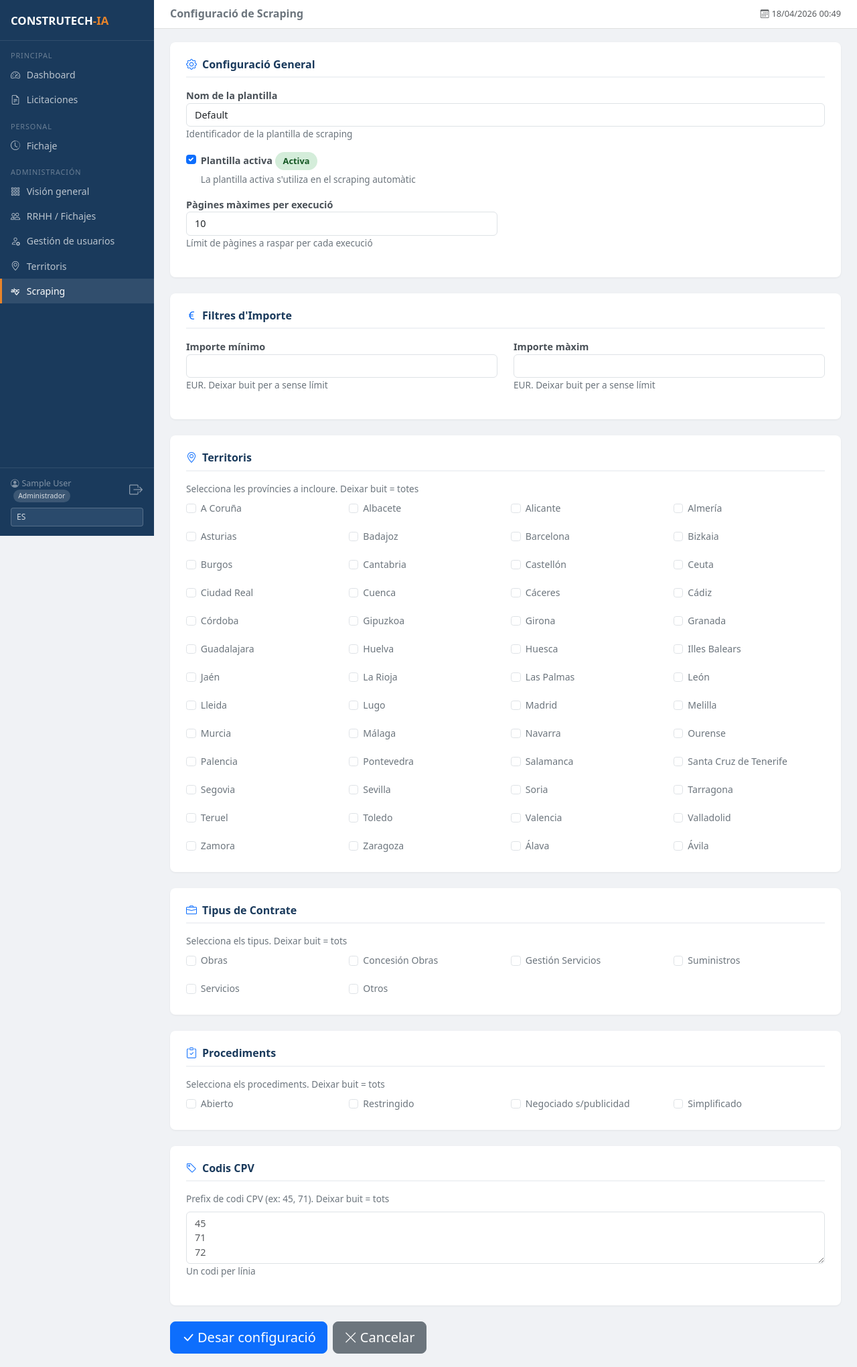
After one commit to DiegoMoralesCaballero04/contructora, a Django app: page /portal/admin-portal/scraping/ in a window 1280 px wide. The commit adds this page. Shown: the whole page at 67% size. Run offline with Django 4.2, Linux system fonts and the light colour scheme; a user stored in the database is signed in; data comes from the database, SQL or seed files in the repository; tables that the repository leaves empty hold one stand-in row (values such as "Sample post"); data that the repository does not hold is empty; parts of the project's set-up code (start-up, migrations or seed data) failed here and were passed over.

Commit message:
portal web plantilla scrapping

```diff
--- /dev/null
+++ b/apps/portal/context_processors.py
@@ -0,0 +1,11 @@
+from django.conf import settings
+
+
+def scraping_context(request):
+    has_scraping = False
+    try:
+        from modules.licitaciones.scraping.models import ScrapingTemplate
+        has_scraping = True
+    except ImportError:
+        pass
+    return {'has_scraping': has_scraping}
--- a/apps/portal/urls.py
+++ b/apps/portal/urls.py
@@ -23,6 +23,14 @@ if views._LICITACIONES:
         path('admin-portal/territories/contacte/<int:pk>/edit/', views.ContacteEditView.as_view(), name='contacte_edit'),
         path('admin-portal/territories/contacte/<int:pk>/delete/', views.ContacteDeleteView.as_view(), name='contacte_delete'),
     ]
+    try:
+        from modules.licitaciones.scraping.models import ScrapingTemplate
+        if hasattr(views, 'ScrapingConfigView'):
+            urlpatterns += [
+                path('admin-portal/scraping/', views.ScrapingConfigView.as_view(), name='scraping_config'),
+            ]
+    except ImportError:
+        pass
 
 if views._RRHH:
     urlpatterns += [
--- a/apps/portal/views.py
+++ b/apps/portal/views.py
@@ -688,6 +688,84 @@ if _RRHH:
             })
 
 
+# ─── Scraping Configuration ──────────────────────────────────────────────────
+
+if _LICITACIONES:
+    try:
+        from modules.licitaciones.scraping.models import ScrapingTemplate
+        _SCRAPING = True
+    except ImportError:
+        _SCRAPING = False
+
+    if _SCRAPING:
+        class ScrapingConfigView(AdminAccessMixin, View):
+            template_name = 'portal/admin/scraping_config.html'
+
+            def get(self, request):
+                template = ScrapingTemplate.get_singleton()
+                from modules.licitaciones.licitaciones.models import PROVINCIES_ESPANYA
+
+                all_provs = []
+                for provs in PROVINCIES_ESPANYA.values():
+                    all_provs.extend(provs)
+                all_provs = sorted(set(all_provs))
+
+                return render(request, self.template_name, {
+                    'template': template,
+                    'profile': get_profile(request.user),
+                    'provincias_list': all_provs,
+                    'tipo_choices': [
+                        ('1', 'Obras'),
+                        ('2', 'Concesión Obras'),
+                        ('3', 'Gestión Servicios'),
+                        ('4', 'Suministros'),
+                        ('5', 'Servicios'),
+                        ('6', 'Otros'),
+                    ],
+                    'procediment_choices': [
+                        ('1', 'Abierto'),
+                        ('2', 'Restringido'),
+                        ('4', 'Negociado s/publicidad'),
+                        ('7', 'Simplificado'),
+                    ],
+                })
+
+            def post(self, request):
+                template = ScrapingTemplate.get_singleton()
+
+                template.nom = request.POST.get('nom', '').strip() or 'Default'
+                template.activa = request.POST.get('activa') == 'on'
+
+                importe_min = request.POST.get('importe_min', '').strip()
+                importe_max = request.POST.get('importe_max', '').strip()
+                template.importe_min = float(importe_min) if importe_min else None
+                template.importe_max = float(importe_max) if importe_max else None
+
+                max_pagines = request.POST.get('max_pagines', '10').strip()
+                template.max_pagines = int(max_pagines) if max_pagines.isdigit() else 10
+
+                template.provincies = request.POST.getlist('provincies')
+                template.tipus_contracte = request.POST.getlist('tipus_contracte')
+                template.procediments = request.POST.getlist('procediments')
+
+                cpv_raw = request.POST.get('cpv_raw', '').strip()
+                if cpv_raw:
+                    cpv_list = [c.strip() for c in cpv_raw.split('\n') if c.strip()]
+                    template.cpv_inclosos = cpv_list
+                else:
+                    template.cpv_inclosos = []
+
+                try:
+                    template.save()
+                    log_action('UPDATE', model_name='ScrapingTemplate', object_id=str(template.pk),
+                               object_repr='ScrapingTemplate', request=request)
+                    messages.success(request, 'Configuració de scraping actualitzada.')
+                except Exception as e:
+                    messages.error(request, f'Error: {e}')
+
+                return redirect('portal:scraping_config')
+
+
 # ─── Language switch (always available) ──────────────────────────────────────
 
 class SetLanguageView(View):
--- a/config/settings/base.py
+++ b/config/settings/base.py
@@ -74,6 +74,7 @@ TEMPLATES = [
                 'django.template.context_processors.request',
                 'django.contrib.auth.context_processors.auth',
                 'django.contrib.messages.context_processors.messages',
+                'apps.portal.context_processors.scraping_context',
             ],
         },
     },
--- a/n8n/workflows/construtech_pipeline_complet.json
+++ b/n8n/workflows/construtech_pipeline_complet.json
@@ -24,7 +24,6 @@
         "sendBody": true,
         "bodyParameters": {
           "parameters": [
-            { "name": "template_id", "value": "1" },
             { "name": "max_pagines", "value": "5" }
           ]
         },
--- /dev/null
+++ b/templates/portal/admin/scraping_config.html
@@ -0,0 +1,151 @@
+{% extends 'portal/base.html' %}
+{% load i18n %}
+
+{% block title %}{% trans "Configuració de Scraping" %} — CONSTRUTECH-IA{% endblock %}
+{% block page_title %}{% trans "Configuració de Scraping" %}{% endblock %}
+
+{% block extra_head %}
+<style>
+  .config-card { background: #fff; border-radius: 8px; padding: 1.5rem; box-shadow: 0 1px 3px rgba(0,0,0,.06); margin-bottom: 1.5rem; }
+  .config-card h6 { color: #1a3a5c; font-weight: 700; margin-bottom: 1rem; padding-bottom: .5rem; border-bottom: 2px solid #f0f2f5; }
+  .form-group { margin-bottom: 1rem; }
+  .form-group label { font-size: .9rem; font-weight: 600; color: #495057; }
+  .form-check-label { font-size: .88rem; color: #6c757d; }
+  .form-control, .form-select { font-size: .9rem; border-color: #dee2e6; }
+  .checkbox-grid { display: grid; grid-template-columns: repeat(auto-fit, minmax(200px, 1fr)); gap: 1rem; }
+  .info-text { font-size: .85rem; color: #6c757d; margin-top: .25rem; }
+  .status-badge { display: inline-block; padding: .25rem .75rem; border-radius: 20px; font-size: .8rem; font-weight: 600; }
+  .status-active { background: #d4edda; color: #155724; }
+  .status-inactive { background: #f8d7da; color: #721c24; }
+</style>
+{% endblock %}
+
+{% block content %}
+<form method="post" id="form-scraping">
+  {% csrf_token %}
+
+  <div class="config-card">
+    <h6 class="mb-3"><i class="bi bi-gear me-2 text-primary"></i>{% trans "Configuració General" %}</h6>
+
+    <div class="form-group">
+      <label for="id_nom">{% trans "Nom de la plantilla" %}</label>
+      <input type="text" class="form-control" id="id_nom" name="nom" value="{{ template.nom }}" required>
+      <small class="info-text">{% trans "Identificador de la plantilla de scraping" %}</small>
+    </div>
+
+    <div class="form-group form-check">
+      <input type="checkbox" class="form-check-input" id="id_activa" name="activa" {% if template.activa %}checked{% endif %}>
+      <label class="form-check-label" for="id_activa">
+        {% trans "Plantilla activa" %}
+        <span class="status-badge {% if template.activa %}status-active{% else %}status-inactive{% endif %}">
+          {% if template.activa %}{% trans "Activa" %}{% else %}{% trans "Inactiva" %}{% endif %}
+        </span>
+      </label>
+      <small class="info-text d-block">{% trans "La plantilla activa s'utiliza en el scraping automàtic" %}</small>
+    </div>
+
+    <div class="row">
+      <div class="col-md-6">
+        <div class="form-group">
+          <label for="id_max_pagines">{% trans "Pàgines màximes per execució" %}</label>
+          <input type="number" class="form-control" id="id_max_pagines" name="max_pagines" value="{{ template.max_pagines }}" min="1" max="100">
+          <small class="info-text">{% trans "Límit de pàgines a raspar per cada execució" %}</small>
+        </div>
+      </div>
+    </div>
+  </div>
+
+  <div class="config-card">
+    <h6 class="mb-3"><i class="bi bi-currency-euro me-2 text-primary"></i>{% trans "Filtres d'Importe" %}</h6>
+
+    <div class="row">
+      <div class="col-md-6">
+        <div class="form-group">
+          <label for="id_importe_min">{% trans "Importe mínimo" %}</label>
+          <input type="number" class="form-control" id="id_importe_min" name="importe_min"
+                 value="{{ template.importe_min|default:'' }}" min="0" step="0.01">
+          <small class="info-text">{% trans "EUR. Deixar buit per a sense límit" %}</small>
+        </div>
+      </div>
+      <div class="col-md-6">
+        <div class="form-group">
+          <label for="id_importe_max">{% trans "Importe màxim" %}</label>
+          <input type="number" class="form-control" id="id_importe_max" name="importe_max"
+                 value="{{ template.importe_max|default:'' }}" min="0" step="0.01">
+          <small class="info-text">{% trans "EUR. Deixar buit per a sense límit" %}</small>
+        </div>
+      </div>
+    </div>
+  </div>
+
+  <div class="config-card">
+    <h6 class="mb-3"><i class="bi bi-geo-alt me-2 text-primary"></i>{% trans "Territoris" %}</h6>
+    <small class="info-text d-block mb-2">{% trans "Selecciona les províncies a incloure. Deixar buit = totes" %}</small>
+    <div class="checkbox-grid">
+      {% for prov in provincias_list %}
+      <div class="form-check">
+        <input class="form-check-input" type="checkbox" name="provincies"
+               id="prov-{{ prov|slugify }}" value="{{ prov }}"
+               {% if prov in template.provincies %}checked{% endif %}>
+        <label class="form-check-label" for="prov-{{ prov|slugify }}">
+          {{ prov }}
+        </label>
+      </div>
+      {% endfor %}
+    </div>
+  </div>
+
+  <div class="config-card">
+    <h6 class="mb-3"><i class="bi bi-briefcase me-2 text-primary"></i>{% trans "Tipus de Contrate" %}</h6>
+    <small class="info-text d-block mb-2">{% trans "Selecciona els tipus. Deixar buit = tots" %}</small>
+    <div class="checkbox-grid">
+      {% for type_id, type_label in tipo_choices %}
+      <div class="form-check">
+        <input class="form-check-input" type="checkbox" name="tipus_contracte"
+               id="type-{{ type_id }}" value="{{ type_id }}"
+               {% if type_id|stringformat:"s" in template.tipus_contracte %}checked{% endif %}>
+        <label class="form-check-label" for="type-{{ type_id }}">
+          {{ type_label }}
+        </label>
+      </div>
+      {% endfor %}
+    </div>
+  </div>
+
+  <div class="config-card">
+    <h6 class="mb-3"><i class="bi bi-clipboard-check me-2 text-primary"></i>{% trans "Procediments" %}</h6>
+    <small class="info-text d-block mb-2">{% trans "Selecciona els procediments. Deixar buit = tots" %}</small>
+    <div class="checkbox-grid">
+      {% for proc_id, proc_label in procediment_choices %}
+      <div class="form-check">
+        <input class="form-check-input" type="checkbox" name="procediments"
+               id="proc-{{ proc_id }}" value="{{ proc_id }}"
+               {% if proc_id|stringformat:"s" in template.procediments %}checked{% endif %}>
+        <label class="form-check-label" for="proc-{{ proc_id }}">
+          {{ proc_label }}
+        </label>
+      </div>
+      {% endfor %}
+    </div>
+  </div>
+
+  <div class="config-card">
+    <h6 class="mb-3"><i class="bi bi-tag me-2 text-primary"></i>{% trans "Codis CPV" %}</h6>
+    <small class="info-text d-block mb-2">{% trans "Prefix de codi CPV (ex: 45, 71). Deixar buit = tots" %}</small>
+    <div class="form-group">
+      <textarea class="form-control" id="id_cpv_raw" name="cpv_raw" rows="3" placeholder="45&#10;71&#10;72">{% for cpv in template.cpv_inclosos %}{{ cpv }}
+{% endfor %}</textarea>
+      <small class="info-text">{% trans "Un codi per línia" %}</small>
+    </div>
+  </div>
+
+  <div class="d-flex gap-2">
+    <button type="submit" class="btn btn-primary btn-lg">
+      <i class="bi bi-check-lg me-1"></i>{% trans "Desar configuració" %}
+    </button>
+    <a href="{% url 'portal:admin_overview' %}" class="btn btn-secondary btn-lg">
+      <i class="bi bi-x-lg me-1"></i>{% trans "Cancelar" %}
+    </a>
+  </div>
+</form>
+{% endblock %}
--- a/templates/portal/base.html
+++ b/templates/portal/base.html
@@ -80,6 +80,11 @@
     <a href="{% url 'portal:territoris' %}" class="nav-link {% if request.resolver_match.url_name == 'territoris' %}active{% endif %}">
       <i class="bi bi-geo-alt"></i> {% trans "Territoris" %}
     </a>
+    {% if has_scraping %}
+    <a href="{% url 'portal:scraping_config' %}" class="nav-link {% if request.resolver_match.url_name == 'scraping_config' %}active{% endif %}">
+      <i class="bi bi-spellcheck"></i> {% trans "Scraping" %}
+    </a>
+    {% endif %}
     {% endif %}
     {% endif %}
   </nav>
```
Also changed, not shown: apps/api/views.py (+2 -9 lines), modules/licitaciones/scraping/admin.py (+46 -2 lines), modules/licitaciones/scraping/models.py (+15 -16 lines), modules/licitaciones/scraping/tasks.py (+8 -28 lines), modules/licitaciones/scraping/migrations/0003_singleton_template.py (added), modules/licitaciones/scraping/migrations/0004_alter_scrapingtemplate_options_and_more.py (added).
